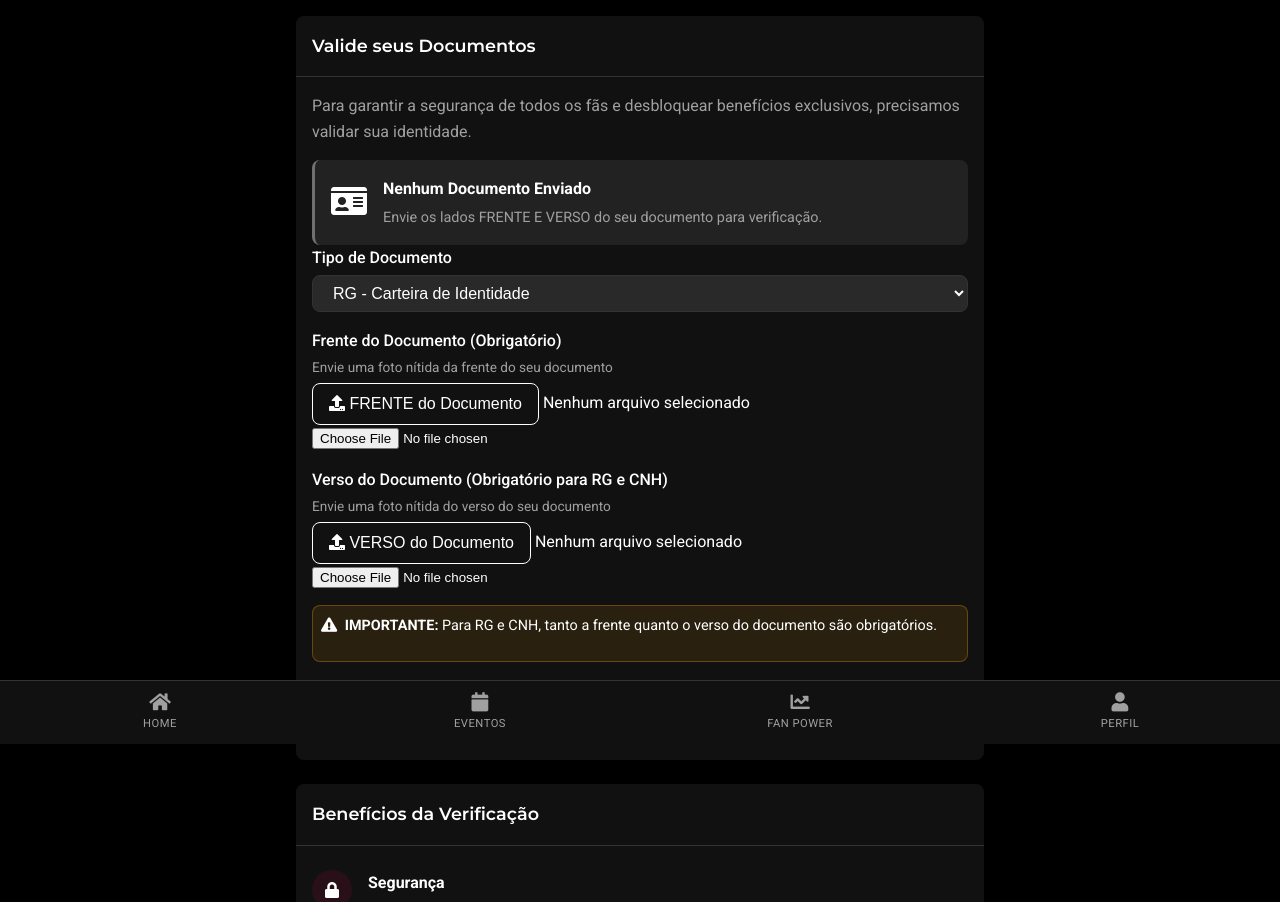
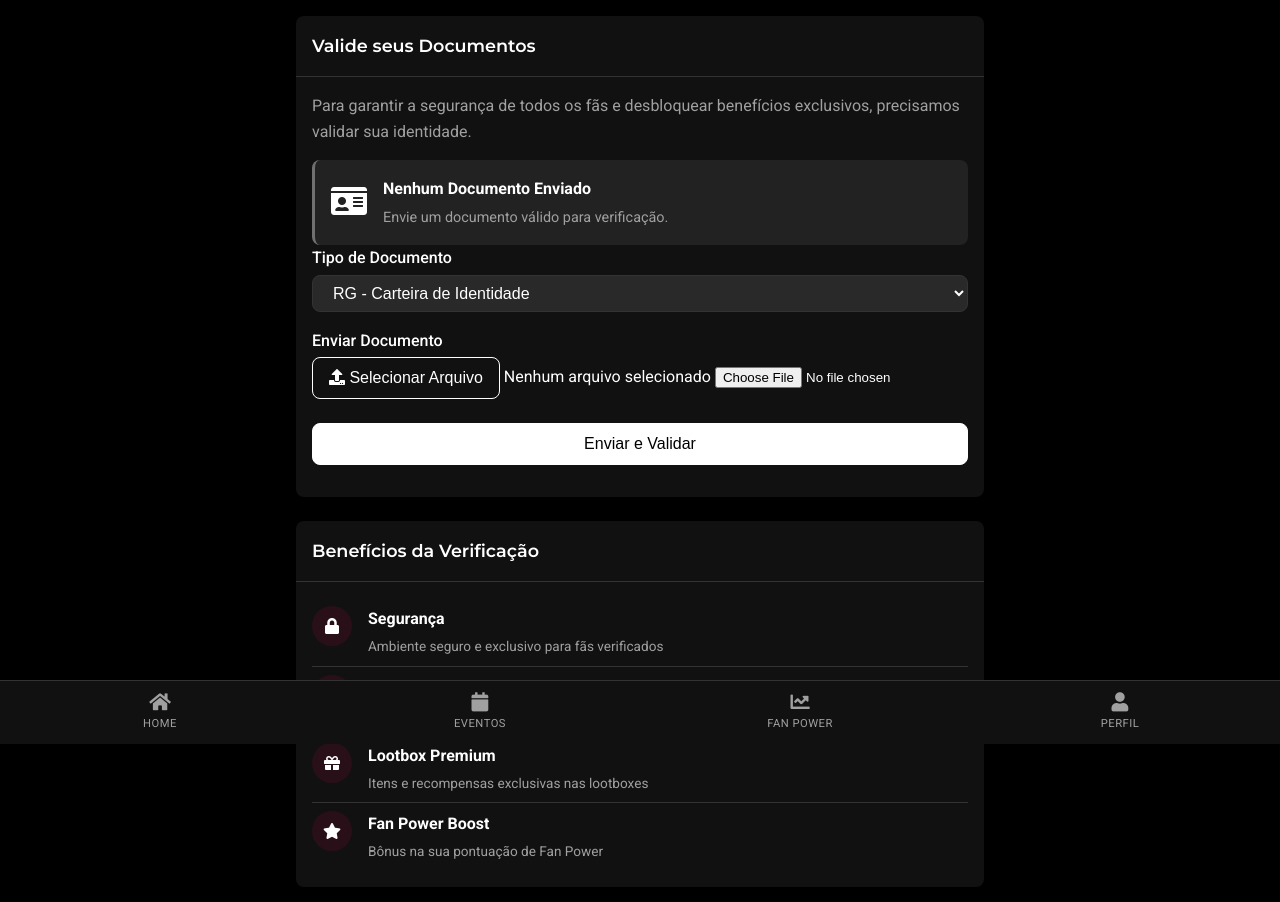
Before and after one commit to daarks/FuriaApp, a Flask app: page /document_validation in a window 1280 px wide. Shown: the part 56-958 px from the top of the page. Run offline with Flask 3, Linux system fonts and the light colour scheme; a user stored in the database is signed in; data that the repository does not hold is empty; some libraries are stand-ins or nearby versions.

Commit message:
Restored to '803897e36a557f11bb60da2150bd0e7f318e5eef'
Replit-Restored-To: 803897e36a557f11bb60da2150bd0e7f318e5eef

```diff
--- a/app.py
+++ b/app.py
@@ -227,17 +227,8 @@ def profile():
         flash('Ocorreu um erro ao acessar seu perfil. Por favor, tente novamente.', 'danger')
         return redirect(url_for('login'))
 
-    # Get document verification status - usando query específica para evitar o erro com campos novos
-    document = db.session.query(
-        Document.id,
-        Document.user_id,
-        Document.document_type,
-        Document.file_path,
-        Document.validation_status,
-        Document.validation_data,
-        Document.created_at,
-        Document.updated_at
-    ).filter_by(user_id=user.id).first()
+    # Get document verification status
+    document = Document.query.filter_by(user_id=user.id).first()
 
     # Get social media profiles
     social_media = SocialMedia.query.filter_by(user_id=user.id).first()
@@ -328,7 +319,6 @@ def document_validation():
         flash('Usuário não encontrado. Faça login novamente.', 'danger')
         return redirect(url_for('login'))
 
-    # Use a query específica para evitar problemas com os novos campos
     document = Document.query.filter_by(user_id=user.id).first()
 
     if request.method == 'POST' and form.validate_on_submit():
@@ -336,56 +326,36 @@ def document_validation():
             # Create uploads directory if it doesn't exist
             os.makedirs(app.config['UPLOAD_FOLDER'], exist_ok=True)
 
-            # Get the uploaded files
-            front_file = form.document_front.data
-            back_file = form.document_back.data
-            doc_type = form.document_type.data
-
-            if not front_file:
-                flash('Nenhuma imagem da frente do documento selecionada.', 'danger')
+            # Get the uploaded file
+            document_file = form.document.data
+            if not document_file:
+                flash('Nenhum arquivo selecionado.', 'danger')
                 return render_template('app_document_validation.html', form=form, document=document)
 
-            # Para RG e CNH, o verso é obrigatório
-            if doc_type in ['rg', 'cnh'] and not back_file:
-                flash('Para RG e CNH, é necessário enviar a imagem do verso do documento.', 'danger')
-                return render_template('app_document_validation.html', form=form, document=document)
+            filename = secure_filename(document_file.filename)
+            file_path = os.path.join(app.config['UPLOAD_FOLDER'], f"user_{user.id}_{filename}")
+            document_file.save(file_path)
 
-            # Salvar a imagem da frente
-            front_filename = secure_filename(front_file.filename)
-            front_path = os.path.join(app.config['UPLOAD_FOLDER'], f"user_{user.id}_front_{front_filename}")
-            front_file.save(front_path)
+            app.logger.debug(f"Validando documento com IA: {file_path}")
 
-            # Salvar a imagem do verso se fornecida
-            back_path = None
-            if back_file:
-                back_filename = secure_filename(back_file.filename)
-                back_path = os.path.join(app.config['UPLOAD_FOLDER'], f"user_{user.id}_back_{back_filename}")
-                back_file.save(back_path)
-
-            app.logger.debug(f"Validando documento com IA - Frente: {front_path}, Verso: {back_path}")
-
-            # Processar documento com OCR usando a API da OpenAI
-            app.logger.info(f"Iniciando validação de documento com OCR via OpenAI API")
-            validation_result = validate_document(front_path, back_path, doc_type, user.name, user.cpf)
+            # Processar documento com OCR
+            app.logger.info(f"Iniciando validação de documento com OCR: {file_path}")
+            validation_result = validate_document(file_path, user.name, user.cpf)
             app.logger.info(f"Resultado da validação: {validation_result['status']}")
 
             # Save document record
             if document:
-                document.front_file_path = front_path
-                document.back_file_path = back_path
-                document.file_path = front_path  # Para compatibilidade com código existente
-                document.document_type = doc_type
+                document.file_path = file_path
+                document.document_type = form.document_type.data
                 document.validation_status = validation_result['status']
                 document.validation_data = json.dumps(validation_result)
             else:
                 document = Document(
                     user_id=user.id,
-                    front_file_path=front_path,
-                    back_file_path=back_path,
-                    file_path=front_path,  # Para compatibilidade com código existente
-                    document_type=doc_type,
-                    validation_status=validation_result['status'],
-                    validation_data=json.dumps(validation_result)
+                    file_path=file_path,
+                    document_type=form.document_type.data,
+                    validation_status = validation_result['status'],
+                    validation_data = json.dumps(validation_result)
                 )
                 db.session.add(document)
 
@@ -734,18 +704,7 @@ def fan_power():
         # Get all user data for fan power analysis
         social_media = SocialMedia.query.filter_by(user_id=user.id).first()
         content_links = ContentLink.query.filter_by(user_id=user.id).order_by(ContentLink.created_at.desc()).limit(5).all()
-
-        # Use a query que seleciona apenas as colunas necessárias sem front_file_path e back_file_path
-        document = db.session.query(
-            Document.id,
-            Document.user_id,
-            Document.document_type,
-            Document.file_path,
-            Document.validation_status,
-            Document.validation_data,
-            Document.created_at,
-            Document.updated_at
-        ).filter_by(user_id=user.id).first()
+        document = Document.query.filter_by(user_id=user.id).first()
 
         # Calculate fan power metrics (with error handling)
         try:
--- a/forms.py
+++ b/forms.py
@@ -105,20 +105,12 @@ class DocumentUploadForm(FlaskForm):
         ],
         validators=[DataRequired()]
     )
-    document_front = FileField(
-        'Frente do Documento (Obrigatório)',
+    document = FileField(
+        'Enviar Documento',
         validators=[
             FileRequired(),
-            FileAllowed(['jpg', 'jpeg', 'png'], 'Apenas imagens (JPG, JPEG, PNG)!')
-        ],
-        description="Envie uma foto nítida da frente do seu documento"
-    )
-    document_back = FileField(
-        'Verso do Documento (Obrigatório para RG e CNH)',
-        validators=[
-            FileAllowed(['jpg', 'jpeg', 'png'], 'Apenas imagens (JPG, JPEG, PNG)!')
-        ],
-        description="Envie uma foto nítida do verso do seu documento"
+            FileAllowed(['jpg', 'jpeg', 'png', 'pdf'], 'Apenas imagens e PDF!')
+        ]
     )
     submit = SubmitField('Enviar e Validar')
 
--- a/models.py
+++ b/models.py
@@ -51,9 +51,7 @@ class Document(db.Model):
     id = db.Column(db.Integer, primary_key=True)
     user_id = db.Column(db.Integer, db.ForeignKey('user.id'), nullable=False)
     document_type = db.Column(db.String(20), nullable=False)  # RG, CNH, etc.
-    front_file_path = db.Column(db.String(255), nullable=False)
-    back_file_path = db.Column(db.String(255))  # Opcional para passaporte
-    file_path = db.Column(db.String(255))  # Campo mantido para compatibilidade com código existente
+    file_path = db.Column(db.String(255), nullable=False)
     validation_status = db.Column(db.String(20), nullable=False)  # pending, verified, rejected
     validation_data = db.Column(db.Text)  # JSON with OCR data
 
--- a/static/css/app-style.css
+++ b/static/css/app-style.css
@@ -1842,27 +1842,3 @@ p {
   font-weight: 700;
   font-family: var(--font-special);
 }
-
-/* Document Upload Improvements */
-.app-document-helper {
-  font-size: 0.85rem;
-  color: var(--text-muted);
-  margin-bottom: var(--spacing-xs);
-}
-
-.app-document-notice {
-  background-color: rgba(255, 165, 0, 0.1);
-  border: 1px solid rgba(255, 165, 0, 0.3);
-  border-radius: var(--border-radius);
-  padding: var(--spacing-sm);
-  margin-top: var(--spacing-md);
-}
-
-.app-text-warning {
-  color: var(--warning-color);
-  font-size: 0.9rem;
-}
-
-.app-text-warning i {
-  margin-right: var(--spacing-xs);
-}
--- a/templates/app_document_validation.html
+++ b/templates/app_document_validation.html
@@ -55,7 +55,7 @@
                 </div>
                 <div class="app-document-info">
                     <div class="app-document-title">Nenhum Documento Enviado</div>
-                    <div class="app-document-message">Envie os lados FRENTE E VERSO do seu documento para verificação.</div>
+                    <div class="app-document-message">Envie um documento válido para verificação.</div>
                 </div>
             </div>
             {% endif %}
@@ -77,48 +77,21 @@
                 </div>
 
                 <div class="app-form-group">
-                    <label for="document_front" class="app-form-label">{{ form.document_front.label }}</label>
-                    <div class="app-document-helper">{{ form.document_front.description }}</div>
+                    <label for="document" class="app-form-label">{{ form.document.label }}</label>
                     <div class="app-file-input-wrapper">
-                        <button type="button" class="app-file-btn app-btn app-btn-outline" data-target="document_front">
-                            <i class="fas fa-upload"></i> FRENTE do Documento
+                        <button type="button" class="app-file-btn app-btn app-btn-outline">
+                            <i class="fas fa-upload"></i> Selecionar Arquivo
                         </button>
-                        <span class="app-file-name" id="document_front_name">Nenhum arquivo selecionado</span>
-                        {{ form.document_front(class="app-file-input", id="document_front", accept=".jpg,.jpeg,.png") }}
+                        <span class="app-file-name">Nenhum arquivo selecionado</span>
+                        {{ form.document(class="app-file-input", id="document", accept=".jpg,.jpeg,.png,.pdf") }}
                     </div>
-                    {% if form.document_front.errors %}
+                    {% if form.document.errors %}
                     <div class="app-form-feedback">
-                        {% for error in form.document_front.errors %}
+                        {% for error in form.document.errors %}
                         <span>{{ error }}</span>
                         {% endfor %}
                     </div>
                     {% endif %}
-                </div>
-
-                <div class="app-form-group">
-                    <label for="document_back" class="app-form-label">{{ form.document_back.label }}</label>
-                    <div class="app-document-helper">{{ form.document_back.description }}</div>
-                    <div class="app-file-input-wrapper">
-                        <button type="button" class="app-file-btn app-btn app-btn-outline" data-target="document_back">
-                            <i class="fas fa-upload"></i> VERSO do Documento
-                        </button>
-                        <span class="app-file-name" id="document_back_name">Nenhum arquivo selecionado</span>
-                        {{ form.document_back(class="app-file-input", id="document_back", accept=".jpg,.jpeg,.png") }}
-                    </div>
-                    {% if form.document_back.errors %}
-                    <div class="app-form-feedback">
-                        {% for error in form.document_back.errors %}
-                        <span>{{ error }}</span>
-                        {% endfor %}
-                    </div>
-                    {% endif %}
-                </div>
-
-                <div class="app-document-notice app-mt-2">
-                    <p class="app-text-warning">
-                        <i class="fas fa-exclamation-triangle"></i>
-                        <strong>IMPORTANTE:</strong> Para RG e CNH, tanto a frente quanto o verso do documento são obrigatórios.
-                    </p>
                 </div>
 
                 <div class="app-form-group app-mt-3">
@@ -180,51 +153,23 @@
 {% block extra_js %}
 <script>
 document.addEventListener('DOMContentLoaded', function() {
-    // File input handling for multiple file inputs
-    const fileInputs = document.querySelectorAll('.app-file-input');
-    const fileBtns = document.querySelectorAll('.app-file-btn');
+    // File input handling
+    const fileInput = document.querySelector('.app-file-input');
+    const fileName = document.querySelector('.app-file-name');
+    const fileBtn = document.querySelector('.app-file-btn');
 
-    fileBtns.forEach(btn => {
-        btn.addEventListener('click', function() {
-            const targetId = this.getAttribute('data-target');
-            const targetInput = document.getElementById(targetId);
-            if (targetInput) {
-                targetInput.click();
+    if (fileInput && fileName && fileBtn) {
+        fileBtn.addEventListener('click', function() {
+            fileInput.click();
+        });
+
+        fileInput.addEventListener('change', function() {
+            if (fileInput.files.length > 0) {
+                fileName.textContent = fileInput.files[0].name;
+            } else {
+                fileName.textContent = 'Nenhum arquivo selecionado';
             }
         });
-    });
-
-    fileInputs.forEach(input => {
-        input.addEventListener('change', function() {
-            const nameElement = document.getElementById(this.id + '_name');
-            if (nameElement) {
-                if (this.files.length > 0) {
-                    nameElement.textContent = this.files[0].name;
-                } else {
-                    nameElement.textContent = 'Nenhum arquivo selecionado';
-                }
-            }
-        });
-    });
-
-    // Verify document type and show warning for back side requirement
-    const docTypeSelect = document.getElementById('document_type');
-    const docTypeWarning = document.querySelector('.app-document-notice');
-
-    if (docTypeSelect && docTypeWarning) {
-        docTypeSelect.addEventListener('change', function() {
-            const selectedValue = this.value;
-            if (selectedValue === 'passport') {
-                docTypeWarning.style.display = 'none';
-            } else {
-                docTypeWarning.style.display = 'block';
-            }
-        });
-
-        // Initialize on page load
-        if (docTypeSelect.value === 'passport') {
-            docTypeWarning.style.display = 'none';
-        }
     }
 });
 </script>
--- a/templates/app_lootbox.html
+++ b/templates/app_lootbox.html
@@ -46,7 +46,7 @@
             <div class="app-card-body">
                 {% if user.lootbox_rewards %}
                     {% set rewards_json = user.lootbox_rewards|safe %}
-                    {% set rewards = rewards_json|from_json if rewards_json else [] %}
+                    {% set rewards = rewards_json|replace("'", '"')|from_json if rewards_json else [] %}
 
                     {% if rewards|length > 0 %}
                         <div class="app-rewards-grid">
```
Also changed, not shown: utils.py (+54 -109 lines).
